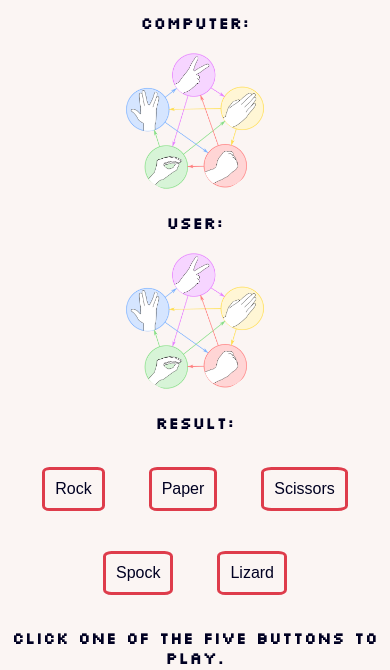
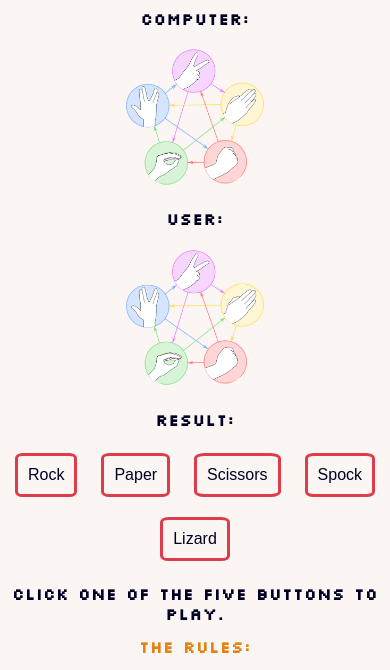
Before and after one commit to GazzaW6/Portfolio-Project-Two, a plain HTML site: page index.html in a window 390 px wide. Shown: the part 174-844 px from the top of the page. Drawn offline with Linux system fonts and the light colour scheme.

Commit message:
add favicon and tidy up media queries

```diff
--- a/assets/css/style.css
+++ b/assets/css/style.css
@@ -2,7 +2,7 @@
 
 body {
 
-    margin: 2%;
+    margin: 1%;
     padding: 0;
     background-color: #FBF5F3;
     text-align: center;
@@ -10,7 +10,7 @@ body {
 
 /* add styling for main div elements on page*/
 .grid {
-    height:80vh;
+    height:90vh;
     display:grid;
     grid-template-columns: 1fr 1fr;
     grid-template-rows: 1fr 1fr 1fr 1fr 1fr;
@@ -162,4 +162,13 @@ p{
         font-size: 1em;
         letter-spacing: 1px;
     }
+
+    .button{
+        padding:10px;
+        margin: 10px;
+        border-radius: 12%;
+        background-color:#FBF5F3;
+        color:#000022;
+        border: 3px solid #DE3C4B;
+    }
 }
--- a/index.html
+++ b/index.html
@@ -4,8 +4,10 @@
     <meta charset="UTF-8">
     <meta http-equiv="X-UA-Compatible" content="IE=edge">
     <meta name="viewport" content="width=device-width, initial-scale=1.0">
+    <!--links to favicon and css-->
     <link rel="stylesheet" href="assets/css/style.css">
-    <title>Portfolio Project 2</title>
+    <title>Rock, Paper, Scissor, Lizard, Spock</title>
+    <link rel= "shortcut icon" type="image/png" href="assets/images/favicon.png"
 </head>
 <body>
     <div class ="grid">
```
Also changed, not shown: assets/images/favicon.png (added).
